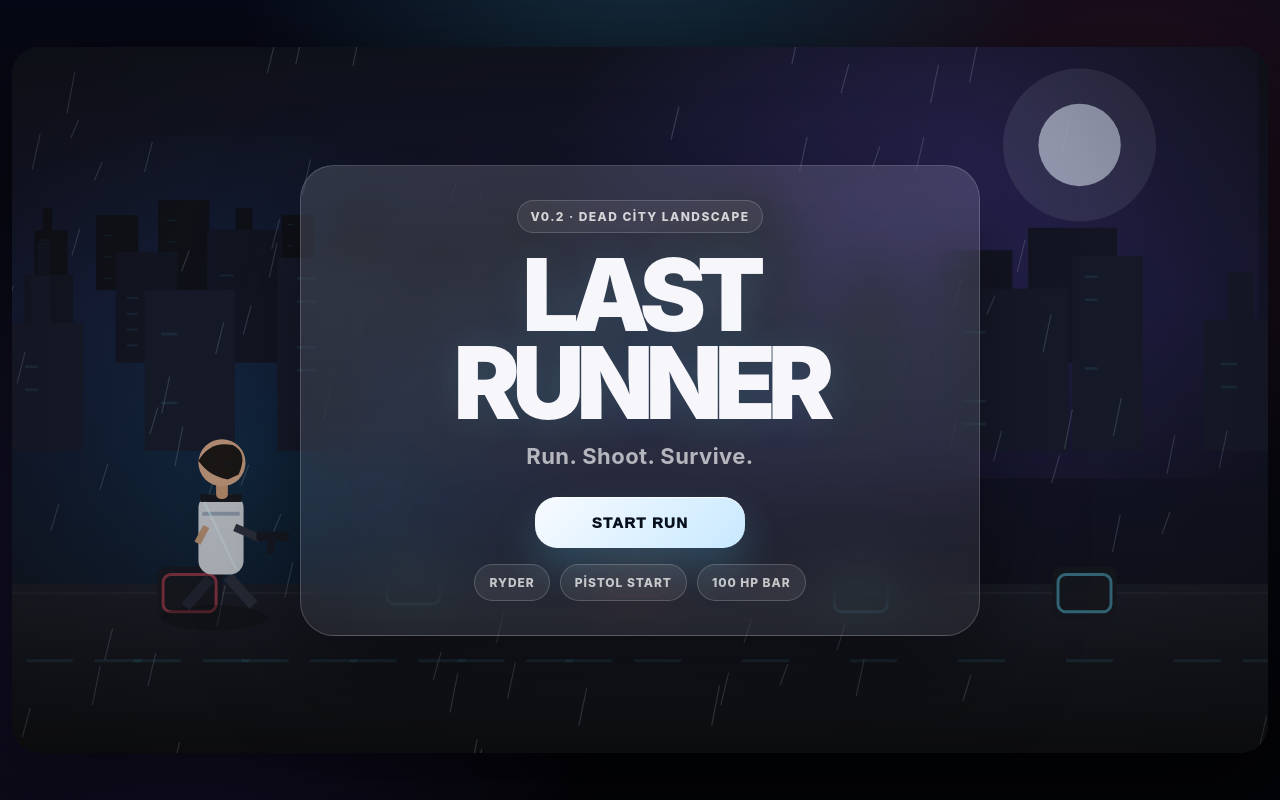
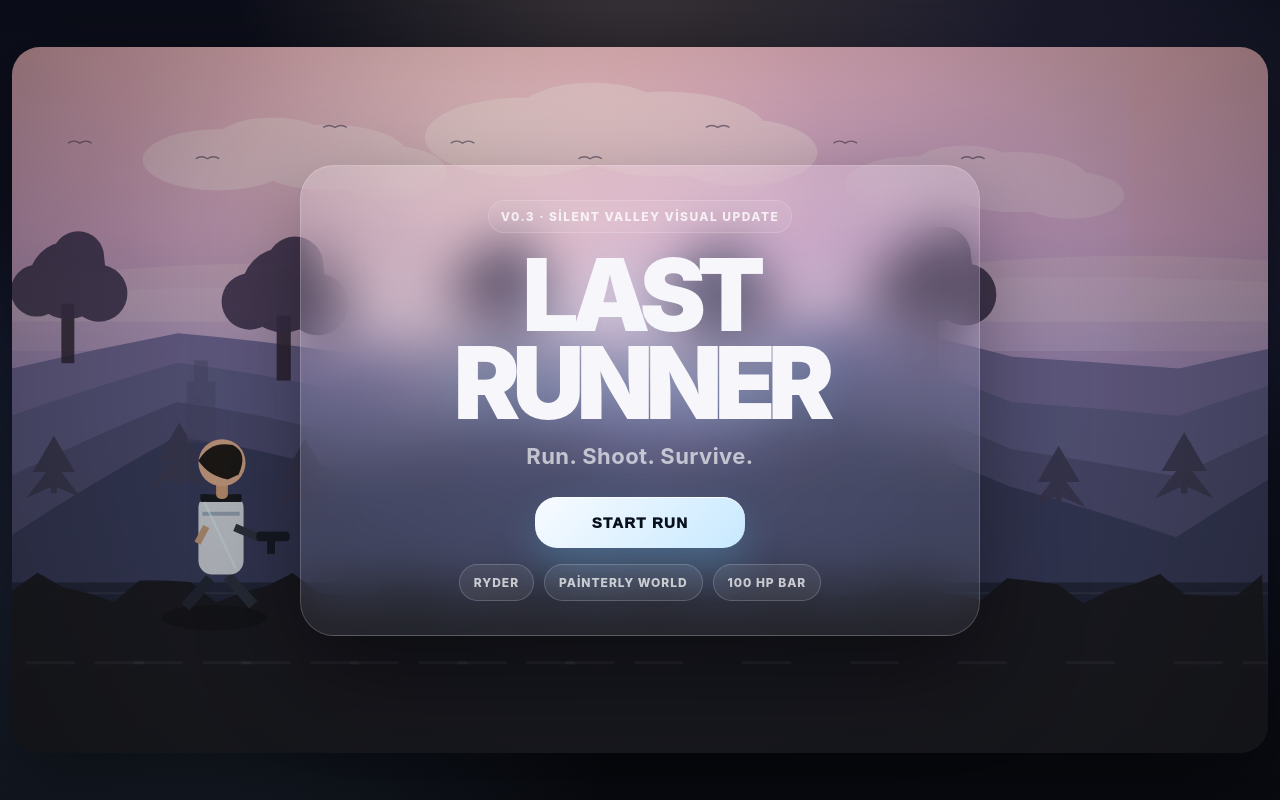
Before and after one commit to uurmoon/LastRunner, a plain HTML site: page index.html in a window 1280 px wide. Drawn offline with Linux system fonts and the light colour scheme; animation ran at ten frames a second.

Commit message:
Add files via upload

```diff
--- a/index.html
+++ b/index.html
@@ -6,7 +6,7 @@
 <meta name="apple-mobile-web-app-capable" content="yes" />
 <meta name="apple-mobile-web-app-status-bar-style" content="black-translucent" />
 <meta name="theme-color" content="#05070d" />
-<title>Last Runner v0.2</title>
+<title>Last Runner v0.3</title>
 <style>
   :root{
     --bg:#05070d;
@@ -15,18 +15,18 @@
     --stroke:rgba(255,255,255,.18);
     --text:#f7f7fb;
     --muted:rgba(247,247,251,.68);
-    --danger:#ff4d67;
-    --energy:#5ddcff;
-    --gold:#ffd66b;
-    --green:#6dffb4;
+    --danger:#ff7b88;
+    --energy:#8fdcff;
+    --gold:#ffd7a0;
+    --green:#8bf0c2;
   }
   *{box-sizing:border-box;-webkit-tap-highlight-color:transparent;touch-action:manipulation;}
   html,body{margin:0;width:100%;height:100%;overflow:hidden;background:var(--bg);color:var(--text);font-family:-apple-system,BlinkMacSystemFont,"SF Pro Display","Inter","Segoe UI",sans-serif;}
   body:before{content:"";position:fixed;inset:0;background:
-    radial-gradient(circle at 50% -10%, rgba(93,220,255,.18), transparent 38%),
-    radial-gradient(circle at 88% 18%, rgba(255,77,103,.12), transparent 30%),
-    radial-gradient(circle at 14% 78%, rgba(127,91,255,.16), transparent 36%),
-    linear-gradient(180deg,#060815 0%,#080912 48%,#030407 100%);pointer-events:none;}
+    radial-gradient(circle at 50% -10%, rgba(255,214,191,.22), transparent 38%),
+    radial-gradient(circle at 82% 22%, rgba(186,164,255,.15), transparent 30%),
+    radial-gradient(circle at 14% 78%, rgba(146,203,255,.14), transparent 36%),
+    linear-gradient(180deg,#0b0d18 0%,#111427 44%,#090b11 100%);pointer-events:none;}
   #app{position:relative;width:100%;height:100%;padding:env(safe-area-inset-top) env(safe-area-inset-right) env(safe-area-inset-bottom) env(safe-area-inset-left);}
   #stageWrap{position:absolute;inset:0;display:flex;align-items:center;justify-content:center;padding:12px;}
   canvas{width:min(calc(100vw - 24px),177.78vh);height:min(calc((100vw - 24px) / 1.7778),calc(100vh - 24px));max-width:100vw;max-height:100vh;display:block;border-radius:28px;background:#05070d;box-shadow:0 28px 90px rgba(0,0,0,.58), inset 0 0 0 1px rgba(255,255,255,.08);}
@@ -103,13 +103,13 @@
 
   <div id="menu" class="overlay">
     <div class="glass">
-      <div class="eyebrow">v0.2 · Dead City Landscape</div>
+      <div class="eyebrow">v0.3 · Silent Valley Visual Update</div>
       <h1>Last<br/>Runner</h1>
       <div class="subtitle">Run. Shoot. Survive.</div>
       <button id="startBtn" class="primary">Start Run</button>
       <div class="secondary-row">
         <div class="pill">Ryder</div>
-        <div class="pill">Pistol Start</div>
+        <div class="pill">Painterly World</div>
         <div class="pill">100 HP Bar</div>
       </div>
     </div>
@@ -443,44 +443,127 @@ function roundRect(c,x,y,w,h,r){
   c.beginPath(); c.moveTo(x+r,y); c.arcTo(x+w,y,x+w,y+h,r); c.arcTo(x+w,y+h,x,y+h,r); c.arcTo(x,y+h,x,y,r); c.arcTo(x,y,x+w,y,r); c.closePath();
 }
 function drawBg(){
-  const grd=ctx.createLinearGradient(0,0,0,H); grd.addColorStop(0,'#070a17'); grd.addColorStop(.36,'#0f1030'); grd.addColorStop(1,'#04060d'); ctx.fillStyle=grd; ctx.fillRect(0,0,W,H);
+  const sky = ctx.createLinearGradient(0,0,0,H);
+  sky.addColorStop(0,'#f0b4be');
+  sky.addColorStop(.26,'#d9a7cb');
+  sky.addColorStop(.56,'#8f86bf');
+  sky.addColorStop(1,'#47507f');
+  ctx.fillStyle = sky; ctx.fillRect(0,0,W,H);
+
   ctx.save();
-  const g1=ctx.createRadialGradient(980,140,0,980,140,420); g1.addColorStop(0,'rgba(122,92,255,.24)'); g1.addColorStop(1,'rgba(122,92,255,0)'); ctx.fillStyle=g1; ctx.fillRect(510,-180,760,620);
-  const g2=ctx.createRadialGradient(230,420,0,230,420,360); g2.addColorStop(0,'rgba(0,187,255,.15)'); g2.addColorStop(1,'rgba(0,187,255,0)'); ctx.fillStyle=g2; ctx.fillRect(-140,90,700,650);
+  let glow = ctx.createRadialGradient(470,120,0,470,120,360);
+  glow.addColorStop(0,'rgba(255,232,216,.45)');
+  glow.addColorStop(1,'rgba(255,232,216,0)');
+  ctx.fillStyle = glow; ctx.fillRect(120,-120,760,430);
+  glow = ctx.createRadialGradient(940,170,0,940,170,340);
+  glow.addColorStop(0,'rgba(196,185,255,.22)');
+  glow.addColorStop(1,'rgba(196,185,255,0)');
+  ctx.fillStyle = glow; ctx.fillRect(620,-110,520,420);
   ctx.restore();
-  ctx.save();ctx.globalAlpha=.82;ctx.fillStyle='#dce3ff';ctx.beginPath();ctx.arc(1088,100,42,0,Math.PI*2);ctx.fill();ctx.globalAlpha=.12;ctx.beginPath();ctx.arc(1088,100,78,0,Math.PI*2);ctx.fill();ctx.restore();
 
-  const offset = (g.distance*4) % 520;
-  drawSkyline(-offset*.14, 248, .42, '#070910', .92);
-  drawSkyline(-offset*.34, 322, .62, '#0c1021', .95);
-  drawSkyline(-offset*.58, 412, .9, '#11172a', 1);
+  drawCloud(210,115,1.2,'rgba(255,241,234,.36)');
+  drawCloud(520,92,1.55,'rgba(255,238,230,.38)');
+  drawCloud(920,140,1.1,'rgba(255,241,240,.24)');
 
-  const road=ctx.createLinearGradient(0,groundY-36,0,H); road.addColorStop(0,'#171a27'); road.addColorStop(.5,'#0b0e17'); road.addColorStop(1,'#040507'); ctx.fillStyle=road; ctx.fillRect(0,groundY-26,W,H-groundY+26);
-  ctx.fillStyle='rgba(255,255,255,.05)'; ctx.fillRect(0,groundY-18,W,2);
-  ctx.strokeStyle='rgba(93,220,255,.12)'; ctx.lineWidth=3;
-  for(let i=0;i<18;i++){ const x=((i*110-(g.distance*45)%110)+W)%W; ctx.beginPath(); ctx.moveTo(x,groundY+52); ctx.lineTo(x+48,groundY+52); ctx.stroke(); }
+  ctx.fillStyle='rgba(255,231,220,.18)';
+  ctx.beginPath();
+  ctx.moveTo(0,238); ctx.quadraticCurveTo(220,210,420,228); ctx.quadraticCurveTo(680,252,960,222); ctx.quadraticCurveTo(1120,206,1280,218); ctx.lineTo(1280,280); ctx.lineTo(0,280); ctx.closePath(); ctx.fill();
+  ctx.fillStyle='rgba(232,217,236,.16)';
+  ctx.beginPath();
+  ctx.moveTo(0,258); ctx.quadraticCurveTo(180,238,360,248); ctx.quadraticCurveTo(610,268,820,248); ctx.quadraticCurveTo(1030,226,1280,240); ctx.lineTo(1280,310); ctx.lineTo(0,310); ctx.closePath(); ctx.fill();
 
-  for(let i=0;i<7;i++){
-    const x = ((i*228 - (g.distance*25)%1596)+W+220)%1596 - 120;
-    const y = groundY - 44 - (i%3)*8;
-    ctx.fillStyle='rgba(15,18,28,.95)'; roundRect(ctx,x,y,66,54,10); ctx.fill();
-    ctx.strokeStyle = i%2 ? 'rgba(255,77,103,.55)' : 'rgba(93,220,255,.55)'; ctx.lineWidth=3; roundRect(ctx,x+6,y+8,54,38,8); ctx.stroke();
+  const base = g.distance * 0.6;
+  drawHillLayer(base*0.10, 328, '#71689a', [0,36,16,42,18,52,12]);
+  drawHillLayer(base*0.18, 376, '#5d5c8b', [0,54,25,60,20,74,14]);
+  drawHillLayer(base*0.30, 438, '#4d4d77', [0,76,42,70,36,92,28]);
+  drawHillLayer(base*0.48, 500, '#34395d', [0,102,66,94,62,110,52]);
+
+  ctx.save();
+  ctx.globalAlpha=.20;
+  const water = ctx.createLinearGradient(0,320,0,408);
+  water.addColorStop(0,'#f8d7ce'); water.addColorStop(1,'rgba(248,215,206,0)');
+  ctx.fillStyle=water; ctx.fillRect(390,270,390,118);
+  ctx.restore();
+
+  for(let i=0;i<12;i++){
+    const x = ((i*128 - (g.distance*0.42)%1536)+1536)%1536 - 80;
+    drawPine(x, 462 - (i%3)*10, 0.72 + (i%4)*0.05, 'rgba(58,56,86,.95)');
+  }
+  for(let i=0;i<6;i++){
+    const x = ((i*220 - (g.distance*0.24)%1760)+1760)%1760 - 160;
+    drawRoundTree(x, 248 - (i%2)*10, 1.2 + (i%3)*0.12, 'rgba(62,48,80,.9)');
+  }
+  for(let i=0;i<4;i++){
+    const x = ((i*300 - (g.distance*0.16)%1800)+1800)%1800 - 120;
+    drawTower(x, 420 - (i%2)*16, .9 + (i%3)*.08, 'rgba(74,71,108,.45)');
   }
 
-  ctx.save(); ctx.strokeStyle='rgba(210,232,255,.22)'; ctx.lineWidth=1.2; for(const r of g.rain){ctx.beginPath();ctx.moveTo(r.x,r.y);ctx.lineTo(r.x-8,r.y+r.l);ctx.stroke();} ctx.restore();
+  const road=ctx.createLinearGradient(0,groundY-44,0,H);
+  road.addColorStop(0,'#20263e');
+  road.addColorStop(.45,'#14182b');
+  road.addColorStop(1,'#0a0c14');
+  ctx.fillStyle=road; ctx.fillRect(0,groundY-28,W,H-groundY+28);
+  ctx.fillStyle='rgba(255,255,255,.07)'; ctx.fillRect(0,groundY-18,W,2);
+
+  ctx.fillStyle='rgba(18,19,28,.96)';
+  ctx.beginPath(); ctx.moveTo(0,H);
+  for(let x=0; x<=W; x+=26){
+    const y = groundY - 18 - Math.sin((x+g.distance*0.18)*0.05)*12 - ((x/26)%2?8:0);
+    ctx.lineTo(x, y);
+  }
+  ctx.lineTo(W,H); ctx.closePath(); ctx.fill();
+
+  ctx.save(); ctx.strokeStyle='rgba(198,185,214,.08)'; ctx.lineWidth=3;
+  for(let i=0;i<18;i++){
+    const x=((i*110-(g.distance*45)%110)+W)%W;
+    ctx.beginPath(); ctx.moveTo(x,groundY+54); ctx.lineTo(x+50,groundY+54); ctx.stroke();
+  }
+  ctx.restore();
+
+  ctx.strokeStyle='rgba(46,38,66,.55)'; ctx.lineWidth=1.4;
+  for(let i=0;i<9;i++){
+    const x = ((i*130 - (g.distance*0.22)%1460)+1460)%1460 - 70;
+    const y = 82 + (i%3)*16;
+    ctx.beginPath(); ctx.moveTo(x,y); ctx.quadraticCurveTo(x+6,y-4,x+12,y); ctx.quadraticCurveTo(x+18,y-4,x+24,y); ctx.stroke();
+  }
 }
 function drawSkyline(xoff, baseY, scale, color, alpha){
-  ctx.save(); ctx.fillStyle=color; ctx.globalAlpha=alpha;
-  for(let i=-1;i<12;i++){
-    const x = xoff + i*150*scale + 30;
-    const w = (80 + (i%4)*22)*scale, h=(145 + ((i*37)%110))*scale;
-    ctx.fillRect(x, baseY-h, w, h);
-    if(i%3===0){ctx.fillRect(x+w*.26, baseY-h-54*scale, w*.28, 54*scale);}
-    ctx.globalAlpha=alpha*.34; ctx.fillStyle='rgba(93,220,255,.35)';
-    for(let yy=baseY-h+22*scale; yy<baseY-24*scale; yy+=26*scale){ if((i+Math.floor(yy))%2===0) ctx.fillRect(x+w*.18,yy,w*.18,3*scale); }
-    ctx.fillStyle=color; ctx.globalAlpha=alpha;
+  // painterly scene uses hill layers instead of hard skyline blocks
+}
+function drawCloud(x,y,s,color){
+  ctx.save(); ctx.fillStyle=color; ctx.beginPath();
+  ctx.ellipse(x,y,64*s,26*s,0,0,Math.PI*2);
+  ctx.ellipse(x+46*s,y-12*s,52*s,24*s,0,0,Math.PI*2);
+  ctx.ellipse(x+94*s,y-2*s,68*s,28*s,0,0,Math.PI*2);
+  ctx.ellipse(x+144*s,y+10*s,50*s,22*s,0,0,Math.PI*2);
+  ctx.fill(); ctx.restore();
+}
+function drawHillLayer(offset, baseY, color, heights){
+  ctx.save(); ctx.fillStyle=color; ctx.beginPath(); ctx.moveTo(0,H);
+  for(let i=0;i<=8;i++){
+    const x = i * 170 - (offset % 170);
+    const h = heights[i % heights.length];
+    const nextH = heights[(i+1) % heights.length];
+    if(i===0) ctx.lineTo(x, baseY - h);
+    ctx.quadraticCurveTo(x + 85, baseY - (h + nextH) * .55, x + 170, baseY - nextH);
   }
+  ctx.lineTo(W,H); ctx.closePath(); ctx.fill(); ctx.restore();
+}
+function drawPine(x, baseY, scale, color){
+  ctx.save(); ctx.translate(x, baseY); ctx.scale(scale, scale);
+  ctx.fillStyle = color; ctx.fillRect(-4,-14,8,18);
+  ctx.beginPath(); ctx.moveTo(0,-72); ctx.lineTo(-28,-24); ctx.lineTo(-10,-24); ctx.lineTo(-36,10); ctx.lineTo(0,-6); ctx.lineTo(36,10); ctx.lineTo(10,-24); ctx.lineTo(28,-24); ctx.closePath(); ctx.fill();
   ctx.restore();
+}
+function drawRoundTree(x, topY, scale, color){
+  ctx.save(); ctx.translate(x, topY); ctx.scale(scale, scale);
+  ctx.fillStyle='rgba(40,30,48,.85)'; ctx.fillRect(-5,18,10,46);
+  ctx.fillStyle=color; ctx.beginPath(); ctx.arc(0,0,30,0,Math.PI*2); ctx.arc(24,10,22,0,Math.PI*2); ctx.arc(-24,8,20,0,Math.PI*2); ctx.arc(8,-18,20,0,Math.PI*2); ctx.fill();
+  ctx.restore();
+}
+function drawTower(x, baseY, scale, color){
+  ctx.save(); ctx.translate(x, baseY); ctx.scale(scale, scale);
+  ctx.fillStyle=color; ctx.fillRect(0,-64,30,64); ctx.fillRect(8,-86,14,22); ctx.globalAlpha=.35; ctx.fillRect(10,-48,4,6); ctx.fillRect(18,-34,4,6); ctx.restore();
 }
 function drawPlayer(){
   const p=g.player, x=p.x, y=p.y;
```
